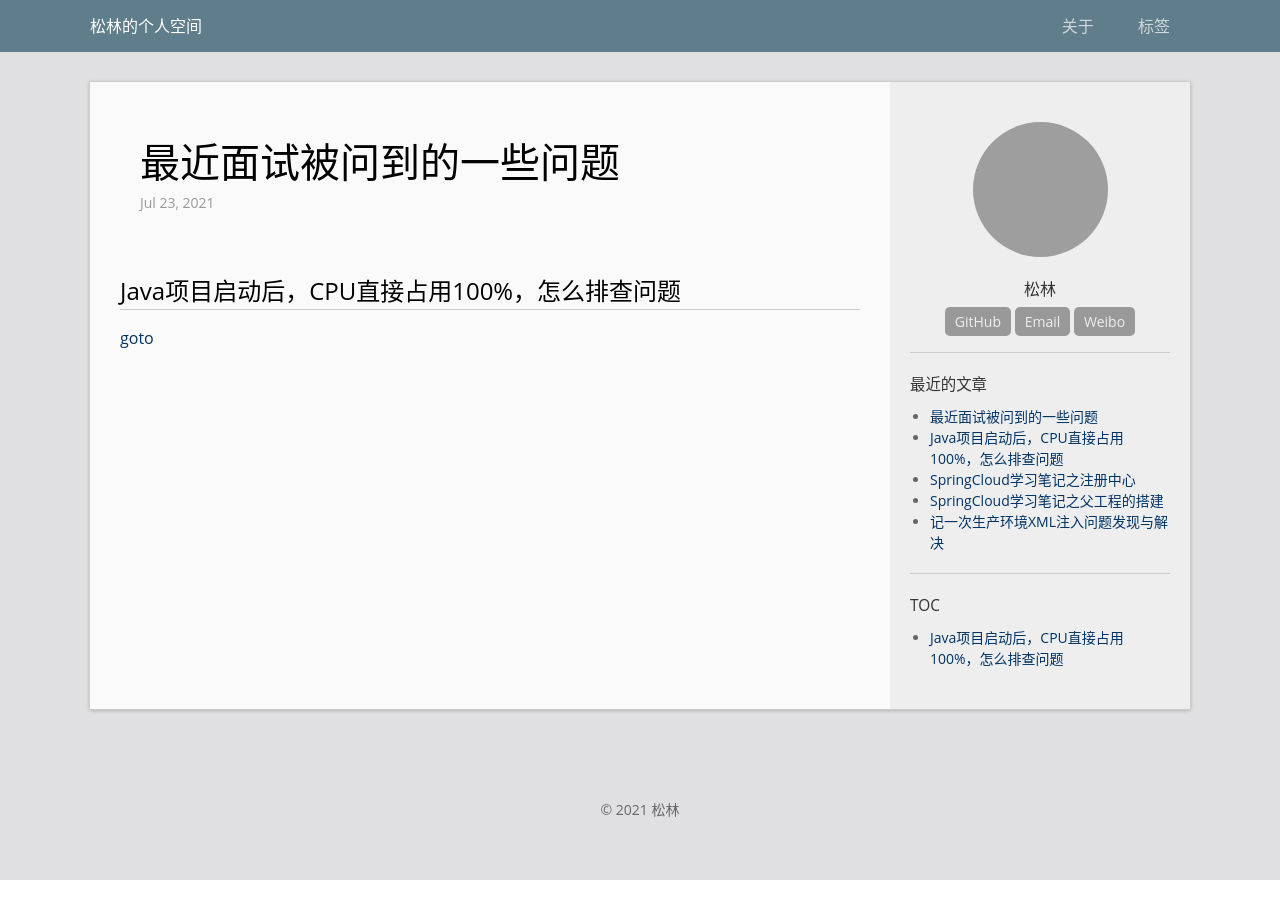
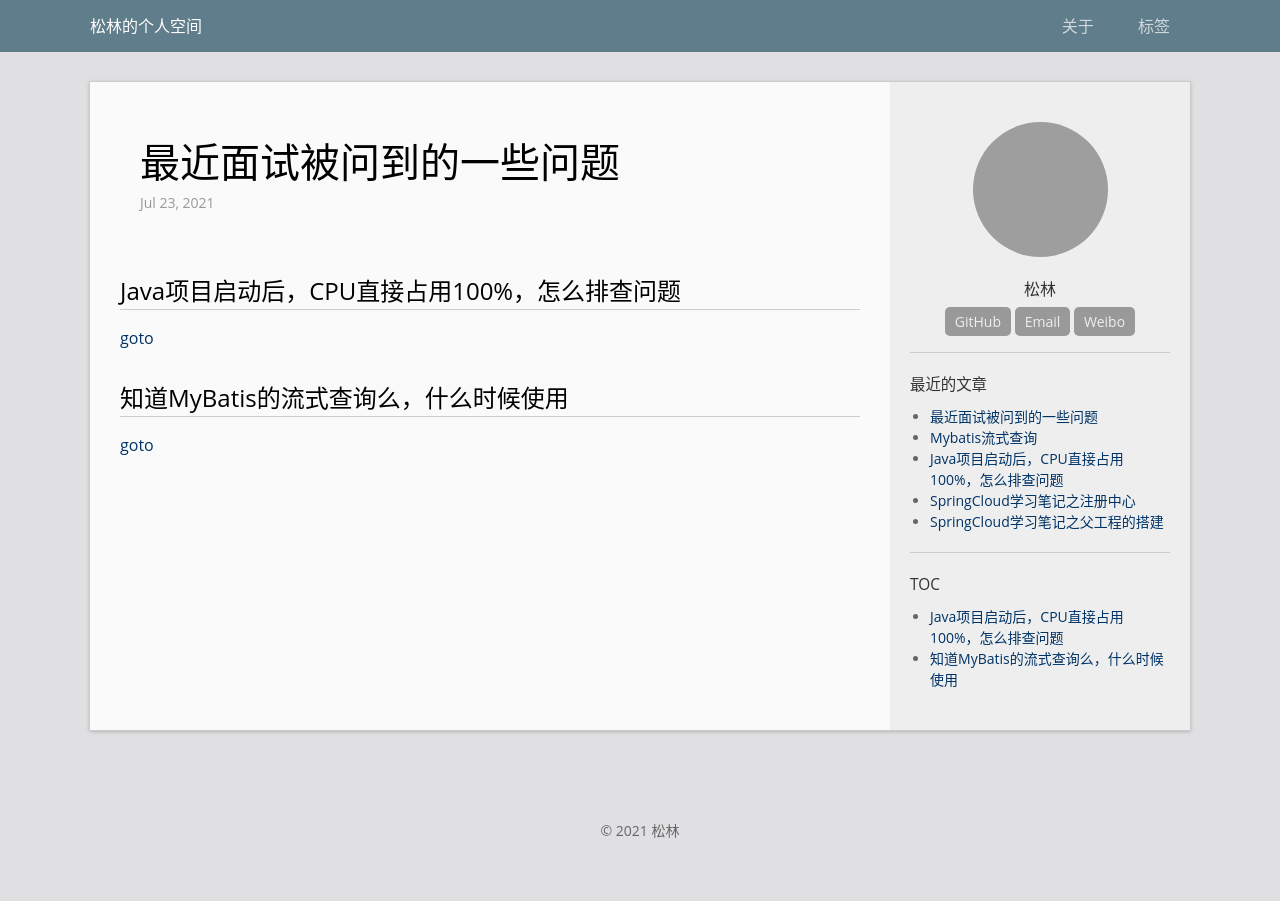
Before and after one commit to smallSand/smallSand.github.io, a Jekyll site: the page built from _posts/2021-07-23-some-recent-interview-questions.md, in a window 1280 px wide. Built offline with Jekyll 4.4.1, drawn with Linux system fonts in a browser that asks for light colours; some of the changed lines change nothing that is shown; grey boxes are pictures that could not be loaded.

Commit message:
mybatis-stream-query

```diff
--- /dev/null
+++ b/_posts/2021-07-23-mybatis-stream-query.md
@@ -0,0 +1,104 @@
+---
+layout:  post
+title:  "Mybatis流式查询"
+date:    2021-07-23
+excerpt: "Mybatis流式查询的使用场景和使用示例"
+categories:  面试 Mybatis
+comments: false
+---
+
+# 基本概念
+
+流式查询指的是查询成功后不是返回一个集合而是返回一个迭代器，应用每次从迭代器取一条查询结果。流式查询的好处是能够降低内存使用。
+
+如果没有流式查询，我们想要从数据库取 1000 万条记录而又没有足够的内存时，就不得不分页查询，而分页查询效率取决于表设计，如果设计的不好，就无法执行高效的分页查询。因此流式查询是一个数据库访问框架必须具备的功能。
+
+流式查询的过程当中，数据库连接是保持打开状态的，因此要注意的是：执行一个流式查询后，数据库访问框架就不负责关闭数据库连接了，需要应用在取完数据后自己关闭。
+
+# MyBatis 流式查询接口
+
+MyBatis 提供了一个叫 org.apache.ibatis.cursor.Cursor 的接口类用于流式查询，这个接口继承了 java.io.Closeable 和 java.lang.Iterable 接口，由此可知：
+
+1、Cursor 是可关闭的；
+
+2、Cursor 是可遍历的。
+
+除此之外，Cursor 还提供了三个方法：
+
+1、isOpen()：用于在取数据之前判断 Cursor 对象是否是打开状态。只有当打开时 Cursor 才能取数据；
+
+2、isConsumed()：用于判断查询结果是否全部取完。
+
+3、getCurrentIndex()：返回已经获取了多少条数据
+
+
+# 示例
+
+{% highlight java %}
+
+	public interface ChatDao {
+
+		//流式查询
+		public Cursor<VoHelp> streamQuery();
+
+	}
+
+{% endhighlight java %}
+
+{% highlight xml %}
+
+	<?xml version="1.0" encoding="UTF-8" ?>
+	<!DOCTYPE mapper
+	  PUBLIC "-//mybatis.org//DTD Mapper 3.0//EN"
+	  "http://mybatis.org/dtd/mybatis-3-mapper.dtd">
+	<mapper namespace="com.pti.mybatis.test.chat.ChatDao">
+		<resultMap id="voHelpMap" type="com.pti.mybatis.test.chat.VoHelp">
+			<id column="ID" property="id" jdbcType="BIGINT" />
+			<result column="SECTION" property="section" jdbcType="VARCHAR" />
+			<result column="SECTION" property="section" jdbcType="VARCHAR" />
+			<result column="SYNTAX" property="syntax" jdbcType="VARCHAR" />
+			<result column="TEXT" property="text" jdbcType="VARCHAR" />
+		</resultMap>
+
+		<select id="streamQuery" resultMap="voHelpMap">
+			SELECT * FROM INFORMATION_SCHEMA.help
+		</select>
+	</mapper>
+
+{% endhighlight xml %}
+
+{% highlight java %}
+
+	public class App {
+
+		private SqlSession session;
+		SqlSessionFactory sqlSessionFactory;
+		@Before
+		public void init() {
+			try {
+				String resource = "mybatis-config.xml";
+				URL url = Resources.getResourceURL(resource);
+				System.out.println(url.getPath());
+				InputStream inputStream = Resources.getResourceAsStream(resource);
+				sqlSessionFactory = new SqlSessionFactoryBuilder().build(inputStream, "h2test");
+				session = sqlSessionFactory.openSession();
+			} catch (Exception e) {
+				e.printStackTrace();
+			}
+		}
+		@Test
+		public void testSelect(){
+			ChatDao mapper = session.getMapper(ChatDao.class);
+			Cursor<VoHelp> cursor = mapper.streamQuery();
+			cursor.forEach(vo -> {
+				System.out.println(cursor.isOpen());
+				System.out.println(vo.getSection());
+			});
+		}
+		@After
+		public void destroy(){
+			session.close();
+		}
+	}
+
+{% endhighlight java %}
--- a/_posts/2021-07-23-some-recent-interview-questions.md
+++ b/_posts/2021-07-23-some-recent-interview-questions.md
@@ -10,3 +10,7 @@
 # Java项目启动后，CPU直接占用100%，怎么排查问题
 
 [goto](https://smallsand.github.io/archivers/how-to-track-when-java-project-started-cpu100)
+
+# 知道MyBatis的流式查询么，什么时候使用
+
+[goto](https://smallsand.github.io/archivers/mybatis-stream-query)
```
